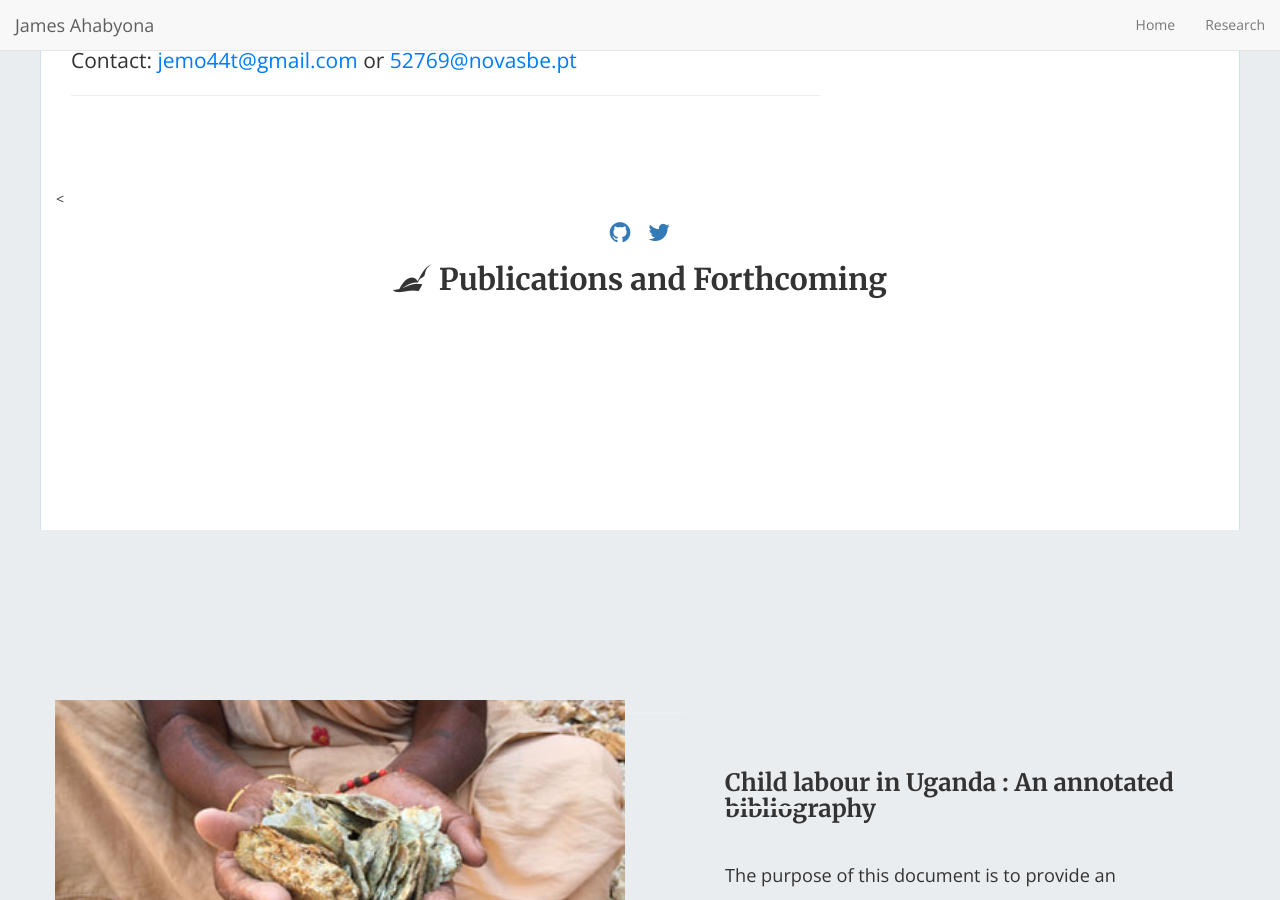
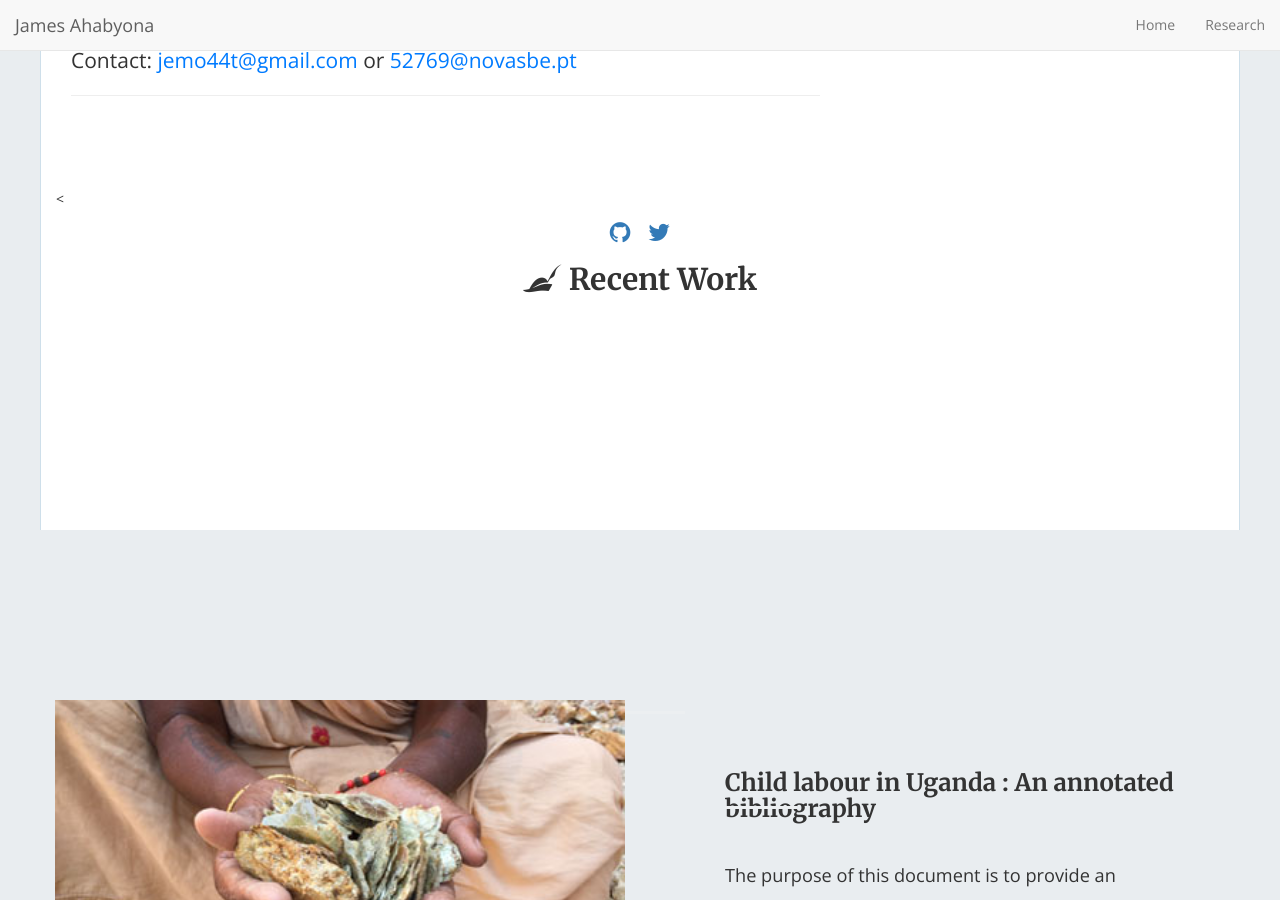
Before and after one commit to mariaelenaguer/mariaelenaguer.github.io, a Jekyll site: the page built from index.html, in a window 1280 px wide and 900 px high, scrolled down 370 px. Built offline with Jekyll 4.4.1, drawn with Linux system fonts in a browser that asks for light colours; nearby versions of some CDN libraries; the list of posts is cut into pages by our own code.

Commit message:
Update home-hero.html

```diff
--- a/_includes/home-hero.html
+++ b/_includes/home-hero.html
@@ -118,7 +118,7 @@
           <div class="col-md-8 text-center">
         <h2 id="pub">
           <span class="fa fa-pied-piper main-list-item-icon"></span>
-          Publications and Forthcoming
+         Recent Work
         </h2>
 </div>
 </div>
```
